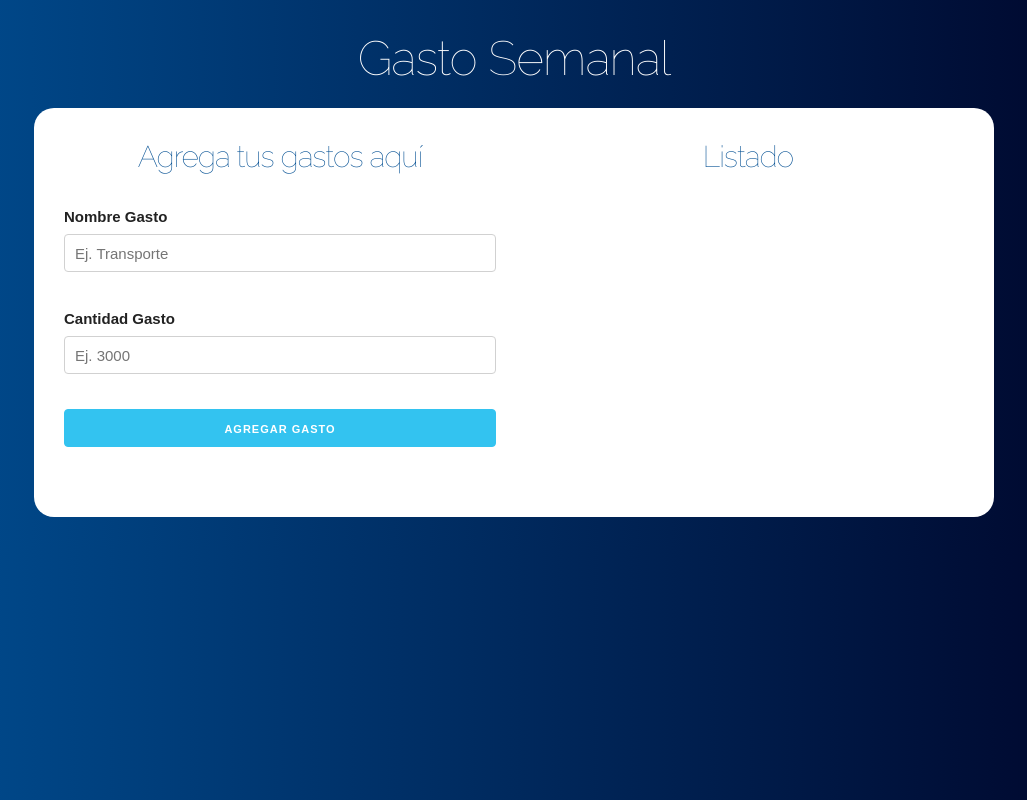
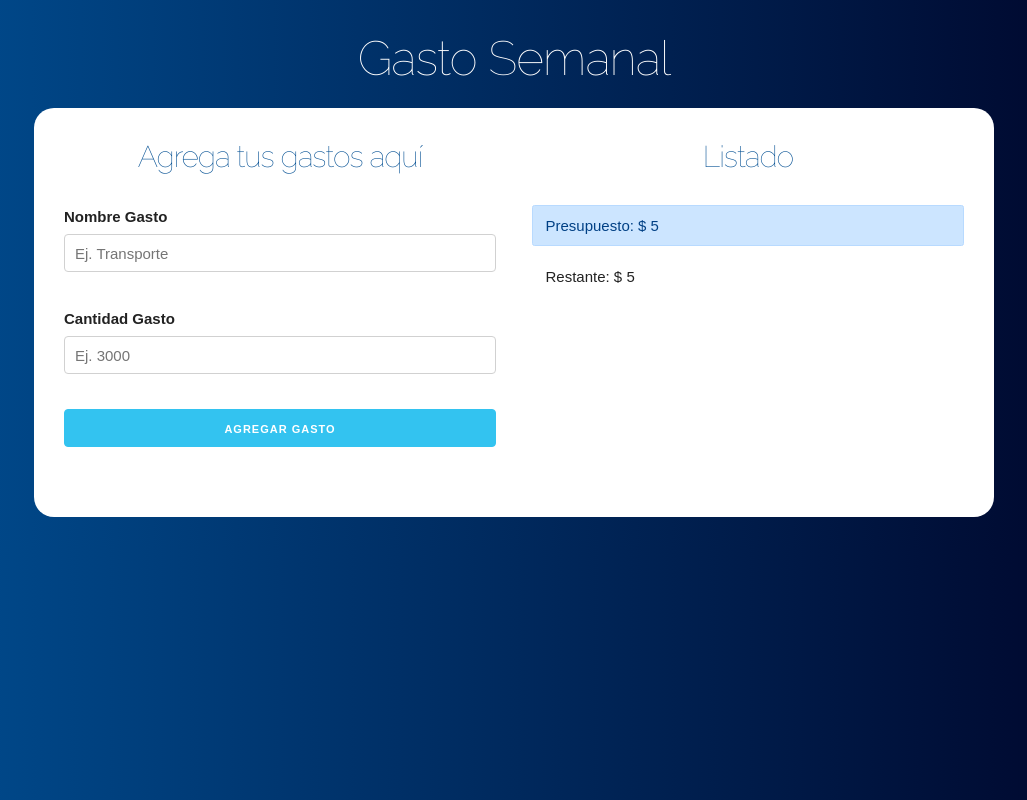
Before and after one commit to ManuelBlaze/presupuesto_react, a React (Create React App) app: page / in a window 1280 px wide. Both pictures are taken after typing "5" into the empty fields and a click on the input "Definir Presupuesto". Shown: the whole page, without its empty margins (126-1153 px from the left). Built offline with nearby package versions, Linux system fonts and the light colour scheme.

Commit message:
Restar presupuesto, UseEffect

```diff
--- a/src/App.js
+++ b/src/App.js
@@ -1,7 +1,8 @@
-import React, {  useState } from 'react';
+import React, {  useState, useEffect } from 'react';
 import Pregunta from "./components/Pregunta";
 import Formulario from "./components/Formulario";
 import Listado from "./components/Listado";
+import ControlPresupuesto from "./components/ControlPresupuesto";
 
 function App() {
 
@@ -10,14 +11,30 @@
   const [restante, setRestante] = useState(0);
   const [mostrarpregunta, actualizarPregunta] = useState(true);
   const [gastos, setGastos] = useState([]);
+  const [gasto, guardarGasto] = useState({});
+  const [creargasto, guardarCrearGasto] = useState(false);
 
-  //Cuando agreguemos un nuevo gasto
-  const setNuevoGasto = gasto => {
-    setGastos([
-      ...gastos,
-      gasto
-    ]);
-  }
+  //UseEffect que actualiza el restante
+  useEffect(() => {
+
+    if (creargasto) {
+
+      //Agrega el Nuevo Presupuesto
+      setGastos([
+        ...gastos,
+        gasto
+      ]);
+
+      //resta del presupuesto actual
+      const presupuestoRestante = restante - gasto.cantidad;
+      setRestante(presupuestoRestante);
+
+      //Resetear a False
+      guardarCrearGasto(false);
+    }
+
+  }, [gasto])
+
 
 
   return (
@@ -36,12 +53,18 @@
 						<div className="row">
 							<div className="one-half column">
                 <Formulario
-                  setNuevoGasto={setNuevoGasto}
+                  guardarGasto={guardarGasto}
+                  guardarCrearGasto={guardarCrearGasto}
                 />
 							</div>
 							<div className="one-half column">
                 <Listado
                   gastos = {gastos}
+                />
+
+                <ControlPresupuesto
+                  presupuesto={presupuesto}
+                  restante={restante}
                 />
               </div>
 						</div>
--- /dev/null
+++ b/src/components/ControlPresupuesto.jsx
@@ -0,0 +1,16 @@
+import React, {Fragment} from 'react';
+
+const ControlPresupuesto = ( { presupuesto, restante } ) => {
+    return (
+        <Fragment>
+            <div className="alert alert-primary">
+                Presupuesto: $ {presupuesto}
+            </div>
+            <div className="alert ">
+                Restante: $ {restante}
+            </div>
+        </Fragment>
+    );
+};
+
+export default ControlPresupuesto;
--- a/src/components/Formulario.jsx
+++ b/src/components/Formulario.jsx
@@ -2,9 +2,9 @@
 import Error from "./Error";
 import shortid from "shortid";
 
-const Formulario = ({ setNuevoGasto }) => {
+const Formulario = ({ guardarGasto, guardarCrearGasto }) => {
 	const [nombre, setNombre] = useState("");
-	const [cantidad, setCantidad] = useState('');
+	const [cantidad, setCantidad] = useState("");
 	const [error, setError] = useState(false);
 
 	//Cuando el usuario agrega un gasto
@@ -26,11 +26,12 @@
 		};
 
 		//Pasar al componente principal
-        setNuevoGasto(gasto);
+        guardarGasto(gasto);
+        guardarCrearGasto(true);
 
-        //Resetear Form
-        setNombre('');
-        setCantidad('');
+		//Resetear Form
+		setNombre("");
+		setCantidad("");
 	};
 
 	return (
```
